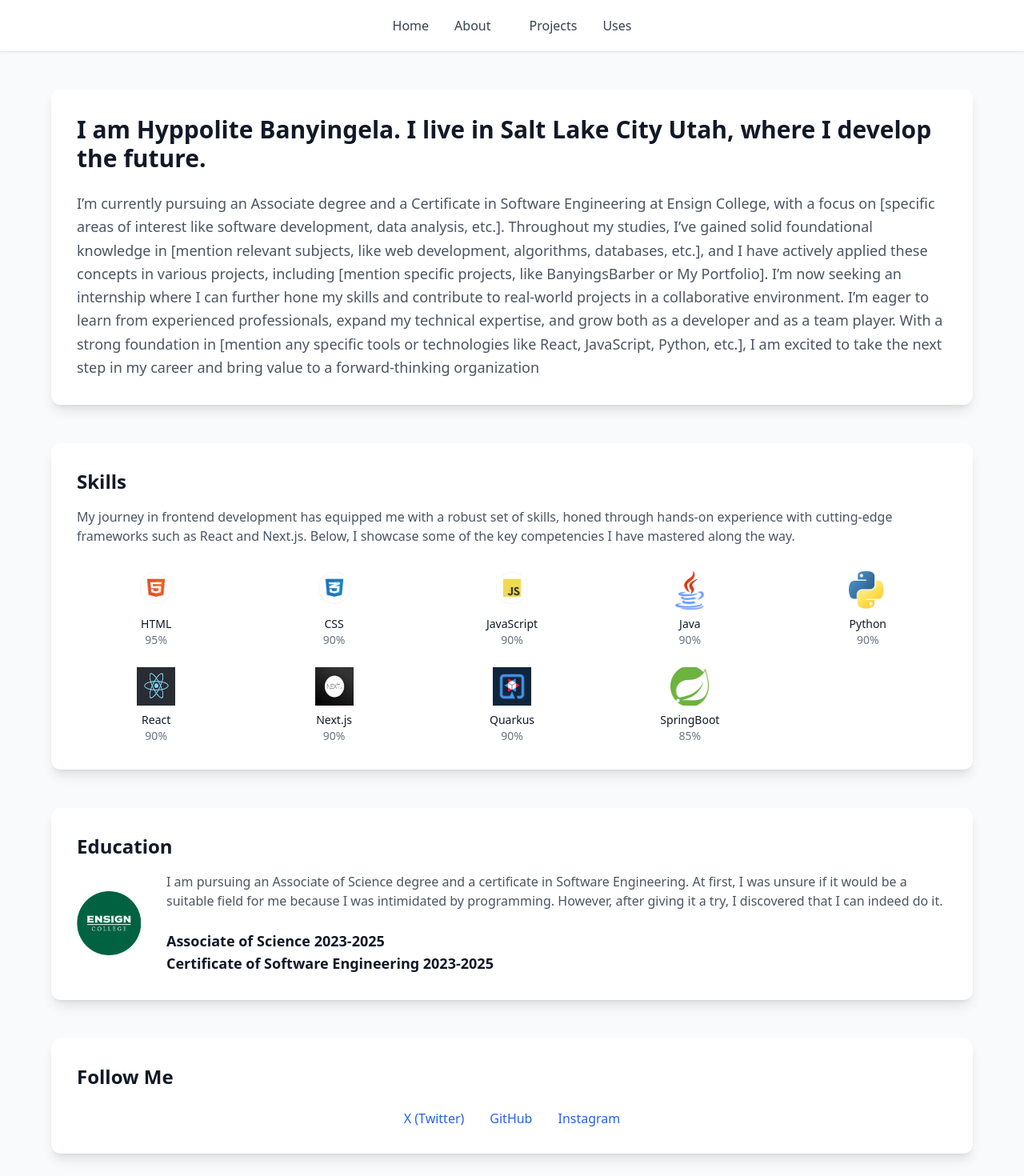
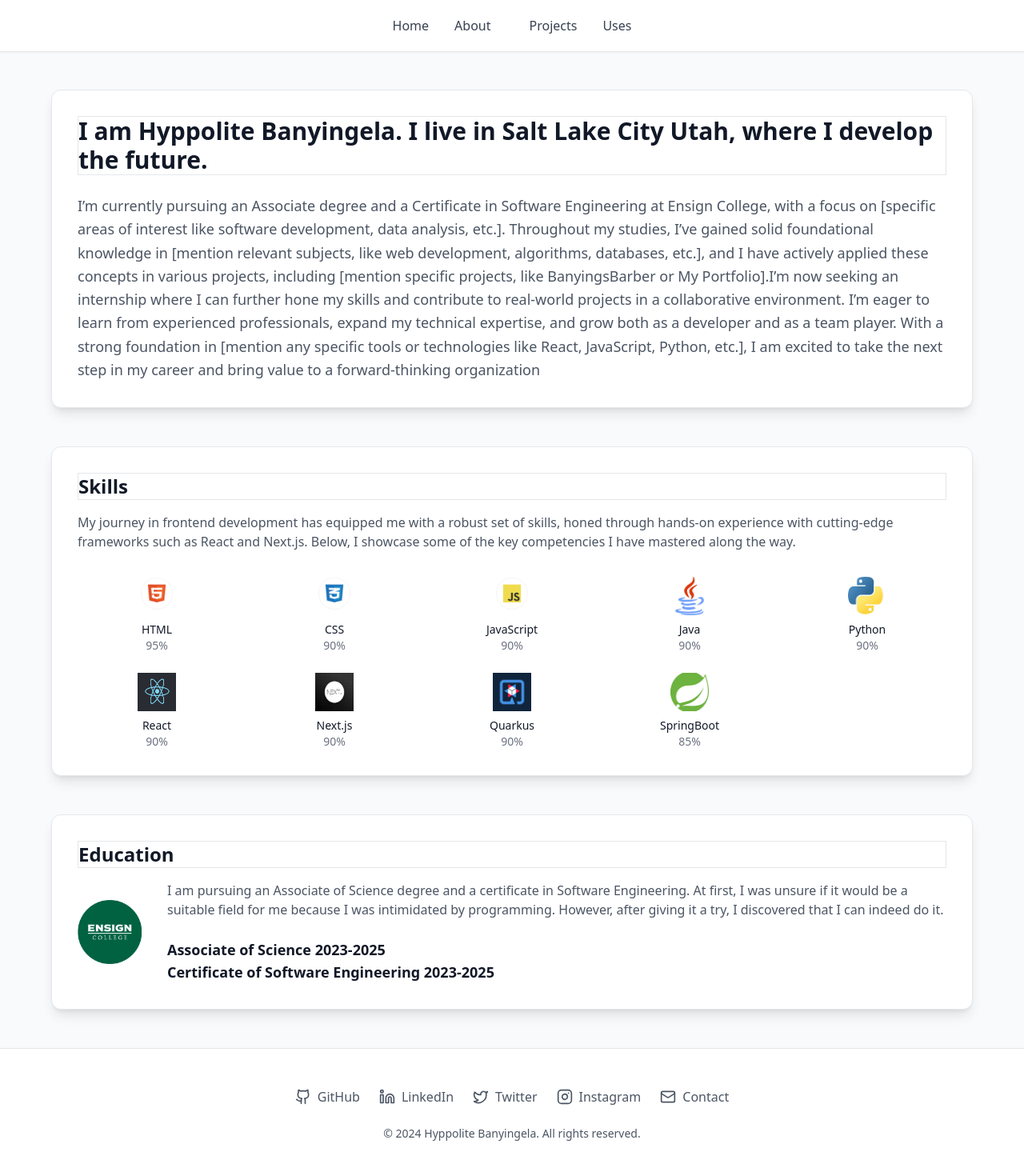
Before and after one commit to Banyings/Portfolio, a Next.js app: page /About in a window 1280 px wide. Shown: the top 1470 px of the page at 80% size. Built offline with nearby package versions, Linux system fonts and the light colour scheme.

Commit message:
made some changes

```diff
--- a/src/app/About/page.tsx
+++ b/src/app/About/page.tsx
@@ -13,32 +13,24 @@
       { name: 'SpringBoot', image: './springboot.png', percentage: '85%' },
     ];
 
-    const socialLinks = [
-      { platform: 'X (Twitter)', url: '#' },
-      { platform: 'GitHub', url: '#' },
-      { platform: 'Instagram', url: '#' }
-    ];
-
     return (
-      <div className="min-h-screen bg-gray-50 py-12 px-4 sm:px-6 lg:px-8">
-        <div className="max-w-6xl mx-auto space-y-12">
+      <div className="min-h-screen bg-gray-50 py-12 px-4 sm:px-6 lg:px-8 ">
+        <div className="max-w-6xl mx-auto space-y-12 ">
           {/* Introduction Card */}
-          <div className="bg-white rounded-xl shadow-lg p-8">
-            <h1 className="text-3xl font-bold text-gray-900 mb-6">
+          <div className="bg-white rounded-xl shadow-lg p-8 border border-gray-200">
+            <h1 className="text-3xl font-bold text-gray-900 mb-6 border border-gray-200">
               I am Hyppolite Banyingela. I live in Salt Lake City Utah, where I develop the future.
             </h1>
             <p className="text-lg text-gray-600 leading-relaxed">
             I’m currently pursuing an Associate degree and a Certificate in Software Engineering at Ensign College, with a focus on [specific areas of interest like software development, data analysis, etc.].
             Throughout my studies, I’ve gained solid foundational knowledge in [mention relevant subjects, like web development, algorithms, databases, etc.], and I have actively applied these concepts in various projects,
-            including [mention specific projects, like BanyingsBarber or My Portfolio].
-
-I’m now seeking an internship where I can further hone my skills and contribute to real-world projects in a collaborative environment. I’m eager to learn from experienced professionals, expand my technical expertise, and grow both as a developer and as a team player. With a strong foundation in [mention any specific tools or technologies like React, JavaScript, Python, etc.], I am excited to take the next step in my career and bring value to a forward-thinking organization
+            including [mention specific projects, like BanyingsBarber or My Portfolio].I’m now seeking an internship where I can further hone my skills and contribute to real-world projects in a collaborative environment. I’m eager to learn from experienced professionals, expand my technical expertise, and grow both as a developer and as a team player. With a strong foundation in [mention any specific tools or technologies like React, JavaScript, Python, etc.], I am excited to take the next step in my career and bring value to a forward-thinking organization
             </p>
           </div>
 
           {/* Skills Card */}
-          <div className="bg-white rounded-xl shadow-lg p-8">
-            <h2 className="text-2xl font-bold text-gray-900 mb-4">Skills</h2>
+          <div className="bg-white rounded-xl shadow-lg p-8 border border-gray-200">
+            <h2 className="text-2xl font-bold text-gray-900 mb-4 border border-gray-200">Skills</h2>
             <p className="text-gray-600 mb-8">
               My journey in frontend development has equipped me with a robust set of skills,
               honed through hands-on experience with cutting-edge frameworks such as React and Next.js.
@@ -60,8 +52,8 @@
           </div>
 
           {/* Education Card */}
-          <div className="bg-white rounded-xl shadow-lg p-8">
-            <h2 className="text-2xl font-bold text-gray-900 mb-4">Education</h2>
+          <div className="bg-white rounded-xl shadow-lg p-8 border border-gray-200">
+            <h2 className="text-2xl font-bold text-gray-900 mb-4 border border-gray-200">Education</h2>
             <div className="flex flex-col md:flex-row items-center gap-8">
               <img
                 src="./ensign.png"
@@ -79,22 +71,6 @@
               </div>
             </div>
           </div>
-
-          {/* Social Links Card */}
-          <div className="bg-white rounded-xl shadow-lg p-8">
-            <h2 className="text-2xl font-bold text-gray-900 mb-6">Follow Me</h2>
-            <div className="flex justify-center gap-8">
-              {socialLinks.map((link) => (
-                <a
-                  key={link.platform}
-                  href={link.url}
-                  className="text-blue-600 hover:text-blue-800 font-medium transition-colors"
-                >
-                  {link.platform}
-                </a>
-              ))}
-            </div>
-          </div>
         </div>
       </div>
     );
--- a/src/app/Footer/page.tsx
+++ b/src/app/Footer/page.tsx
@@ -23,7 +23,7 @@
                         </Link>
 
                         <Link
-                            href="https://linkedin.com/in/yourusername"
+                            href="https://linkedin.com/in/yourusernam"
                             target="_blank"
                             rel="noopener noreferrer"
                             className="text-gray-600 hover:text-gray-900 dark:text-gray-400 dark:hover:text-white transition-colors duration-200 flex items-center gap-2"
@@ -53,7 +53,7 @@
                         </Link>
 
                         <Link
-                            href="/contact"
+                            href="/Contact"
                             className="text-gray-600 hover:text-gray-900 dark:text-gray-400 dark:hover:text-white transition-colors duration-200 flex items-center gap-2"
                         >
                             <Mail className="w-5 h-5" />
--- a/src/app/Projects/page.tsx
+++ b/src/app/Projects/page.tsx
@@ -10,13 +10,19 @@
       name: 'BanyingsBarber',
       description: 'A barber booking app with an interactive user interface and real-time booking features.',
       image: './quarkus.png', // Make sure this path is relative to the public directory
-      link: 'https://gs6nf2xng0.execute-api.us-east-1.amazonaws.com/',
+      link: 'https://banyings.github.io/BanyingsBarber/',
     },
     {
       name: 'My Porfolio',
       description: 'A frontend development project focused on building a responsive Navbar and page navigation.',
       image: './nextjs.png', // Make sure this path is relative to the public directory
-      link: 'https://gs6nf2xng0.execute-api.us-east-1.amazonaws.com/',
+      link: 'https://banyings.github.io/Portfolio/',
+    },
+    {
+      name: 'RandomSelector',
+      description: 'A frontend development project focused on helping people make an automatic/random selection.',
+      image: './nextjs.png', // Make sure this path is relative to the public directory
+      link: 'https://banyings.github.io/Randomselector/',
     },
   ];
 
--- a/src/app/Uses/page.tsx
+++ b/src/app/Uses/page.tsx
@@ -5,7 +5,7 @@
   const sections = [
     {
       title: "Workstation",
-      icon: <Laptop className="w-6 h-6" />,
+      icon: <Laptop className="w-6 h-6 " />,
       description: "My workspace is thoughtfully equipped with powerful hardware that enables me to handle complex development tasks and multitask efficiently. The combination of the MacBook Air's portability and the HP Monitor's expansive display creates an ideal setup for both mobile and stationary work.",
       items: [
         {
@@ -86,7 +86,7 @@
 
         <div className="space-y-12">
           {sections.map((section, index) => (
-            <section key={index} className="space-y-6">
+            <section key={index} className="space-y-6 ">
               <div className="flex items-center gap-3 mb-4">
                 {section.icon}
                 <h2 className="text-2xl font-semibold">{section.title}</h2>
@@ -96,9 +96,9 @@
                 {section.description}
               </p>
 
-              <div className="grid md:grid-cols-2 gap-6">
+              <div className="grid md:grid-cols-2 gap-6 ">
                 {section.items.map((item, itemIndex) => (
-                  <div key={itemIndex} className="bg-white rounded-lg shadow-lg hover:shadow-xl transition-shadow duration-300">
+                  <div key={itemIndex} className="bg-white rounded-lg shadow-lg hover:shadow-xl transition-shadow duration-300 border border-gray-200">
                     <div className="p-6">
                       <h3 className="text-xl font-semibold mb-4">{item.name}</h3>
                       <p className="text-gray-600">{item.description}</p>
--- a/src/app/page.tsx
+++ b/src/app/page.tsx
@@ -31,7 +31,7 @@
         </div>
 
         {/* Subscribe Section */}
-        <div className="bg-white rounded-lg shadow-lg p-8">
+        <div className="bg-white rounded-lg shadow-lg p-8 border border-gray-200">
           <div className="flex items-center gap-4 mb-6">
             <p className="text-xl font-semibold text-gray-800">
               Stay Updated when I push new codes
```
